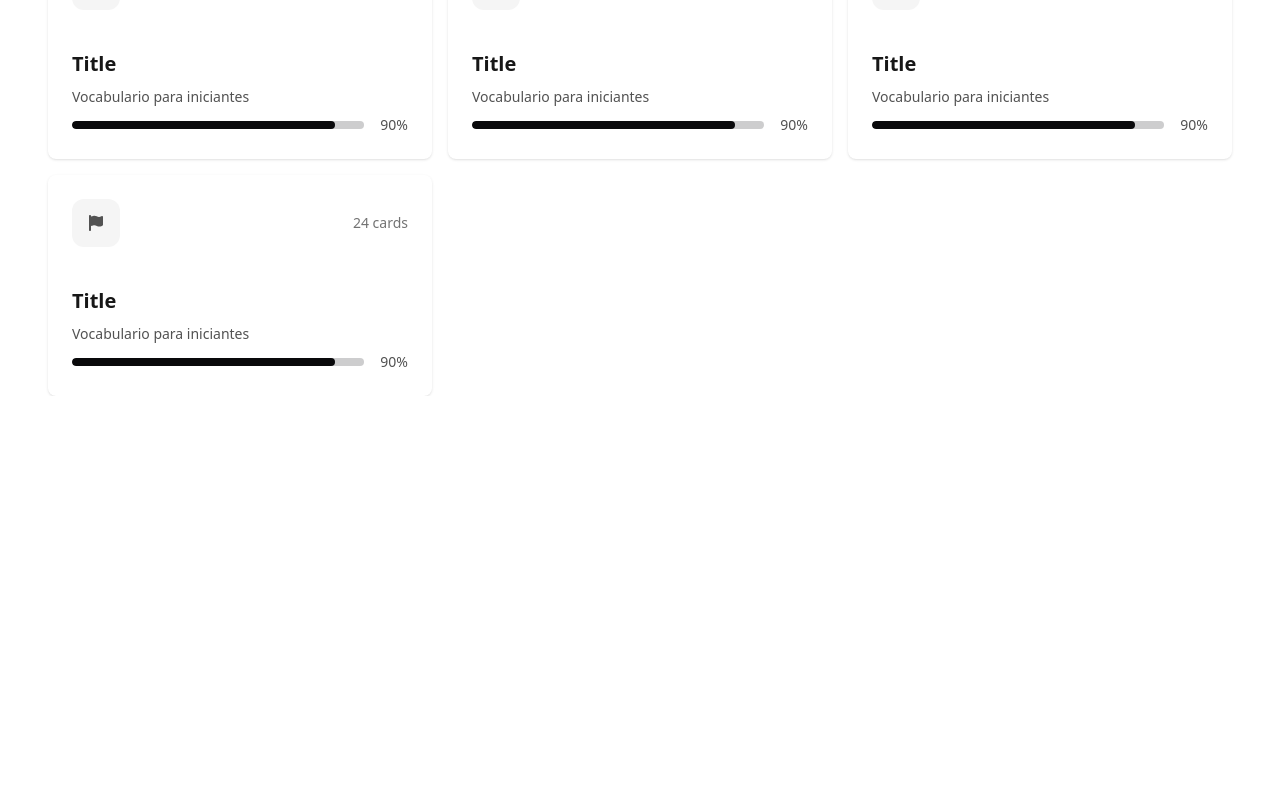
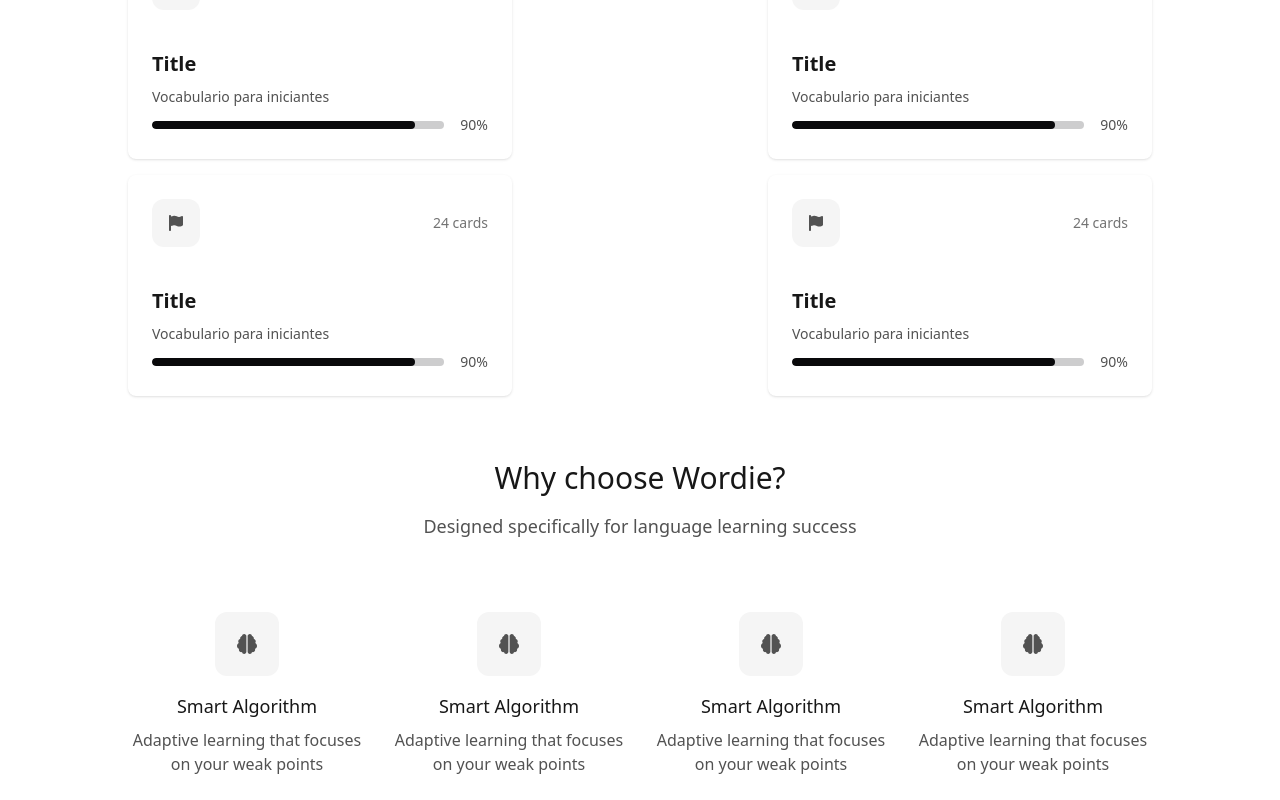
Before and after one commit to malvezzidatr/wordie-hub, a Next.js app: page /en in a window 1280 px wide. Shown: the part 1441-2241 px from the top of the page. Before the commit the page ends 1837 px from the top, so only its background shows below. Built offline with nearby package versions, Linux system fonts and the light colour scheme.

Commit message:
feat: componente beneficitCard

```diff
--- a/src/app/[locale]/page.tsx
+++ b/src/app/[locale]/page.tsx
@@ -1,11 +1,12 @@
 "use client";
 
+import { BeneficitCard } from "@/components/BeneficitCard/BeneficitCard";
 import { Card } from "@/components/Card/Card";
 import { CardStack } from "@/components/CardStack/CardStack";
 import { Deck } from "@/components/Deck/Deck";
 import { HeroSection } from "@/components/HeroSection/HeroSection";
 import { useTranslations } from "next-intl";
-import { FaPlay, FaLayerGroup, FaFire, FaChartLine, FaCheck, FaComment } from "react-icons/fa6";
+import { FaPlay, FaLayerGroup, FaFire, FaChartLine, FaCheck, FaComment, FaBrain } from "react-icons/fa6";
 
 export default function Home() {
   const t = useTranslations('HomePage');
@@ -49,7 +50,7 @@
   ]
 
   return (
-    <div className="bg-white min-h-screen px-12 items-center justify-center text-black">
+    <div className="bg-white min-h-screen px-32 items-center justify-center text-black">
       <HeroSection
         title={t('title')}
         subtitle={t('subtitle')}
@@ -77,6 +78,20 @@
         <Deck />
         <Deck />
       </div>
+
+      <div className="flex flex-col items-center justify-center mt-16">
+        <div className="flex flex-col mb-12 items-center">
+          <h2 className="text-3xl text-neutral-900 mb-4">Why choose Wordie?</h2>
+          <p className="text-lg text-neutral-600">Designed specifically for language learning success</p>
+        </div>
+        <div className="grid grid-cols-1 md:grid-cols-2 lg:grid-cols-4 gap-6 w-full">
+          <BeneficitCard title="Smart Algorithm" description="Adaptive learning that focuses on your weak points" icon={FaBrain} />
+          <BeneficitCard title="Smart Algorithm" description="Adaptive learning that focuses on your weak points" icon={FaBrain} />
+          <BeneficitCard title="Smart Algorithm" description="Adaptive learning that focuses on your weak points" icon={FaBrain} />
+          <BeneficitCard title="Smart Algorithm" description="Adaptive learning that focuses on your weak points" icon={FaBrain} />
+
+        </div>
+      </div>
     </div>
   );
 }
--- /dev/null
+++ b/src/components/BeneficitCard/BeneficitCard.tsx
@@ -0,0 +1,26 @@
+import { ElementType } from "react";
+import { FaLanguage } from "react-icons/fa6";
+
+interface BeneficitCardProps {
+  title: string;
+  description: string;
+  icon: ElementType;
+}
+
+export const BeneficitCard = ({
+  title,
+  description,
+  icon: Icon,
+}: BeneficitCardProps) => {
+  return (
+    <div className="flex items-center flex-col p-6">
+      <div className="w-16 h-16 bg-neutral-100 rounded-xl flex items-center justify-center mx-auto mb-4">
+        <i className="text-neutral-600 text-xl">
+          <Icon />
+        </i>
+      </div>
+      <h3 className="text-lg text-neutral-900 mb-2">{title}</h3>
+      <p className="text-neutral-600 w-58 text-center">{description}</p>
+    </div>
+  );
+}
```
